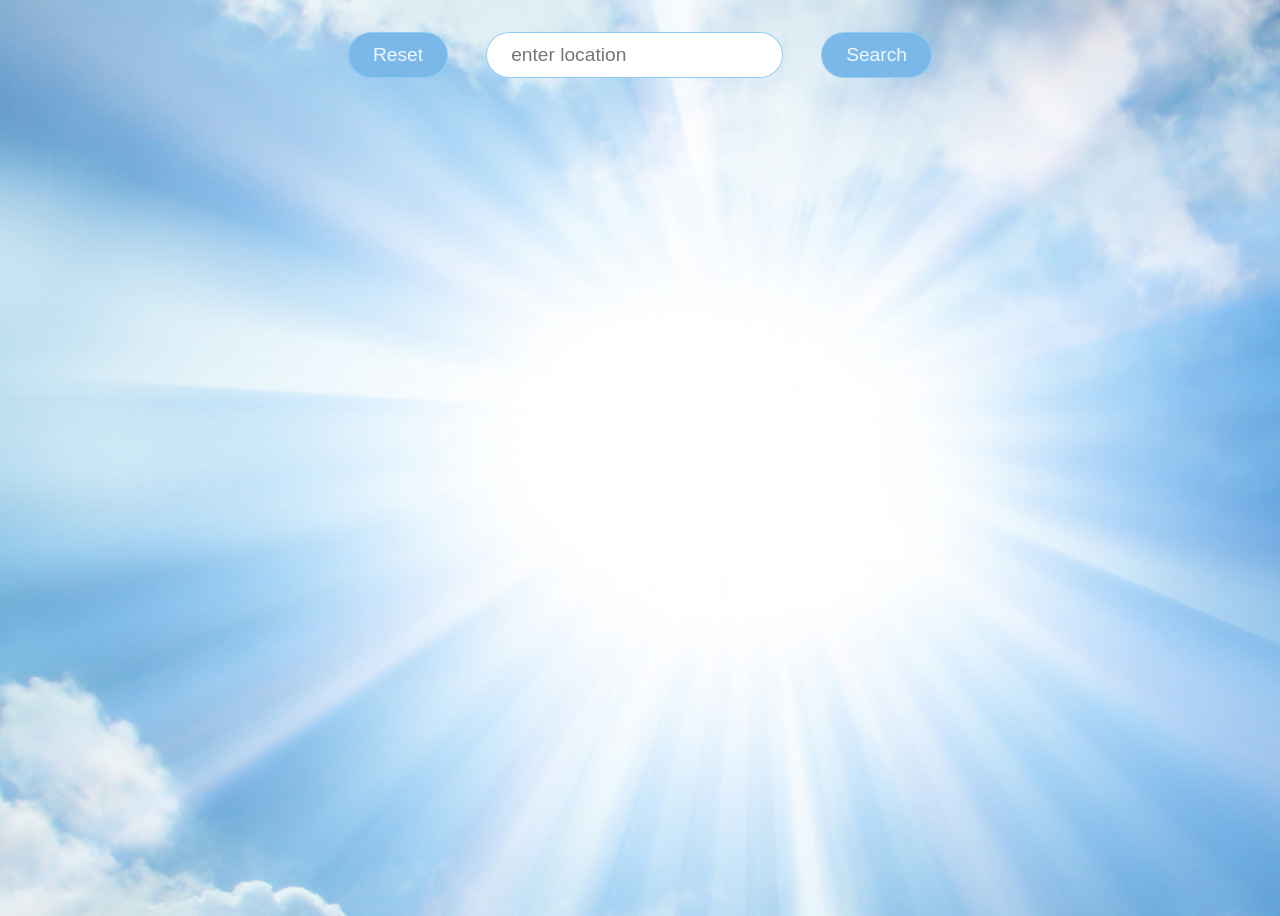
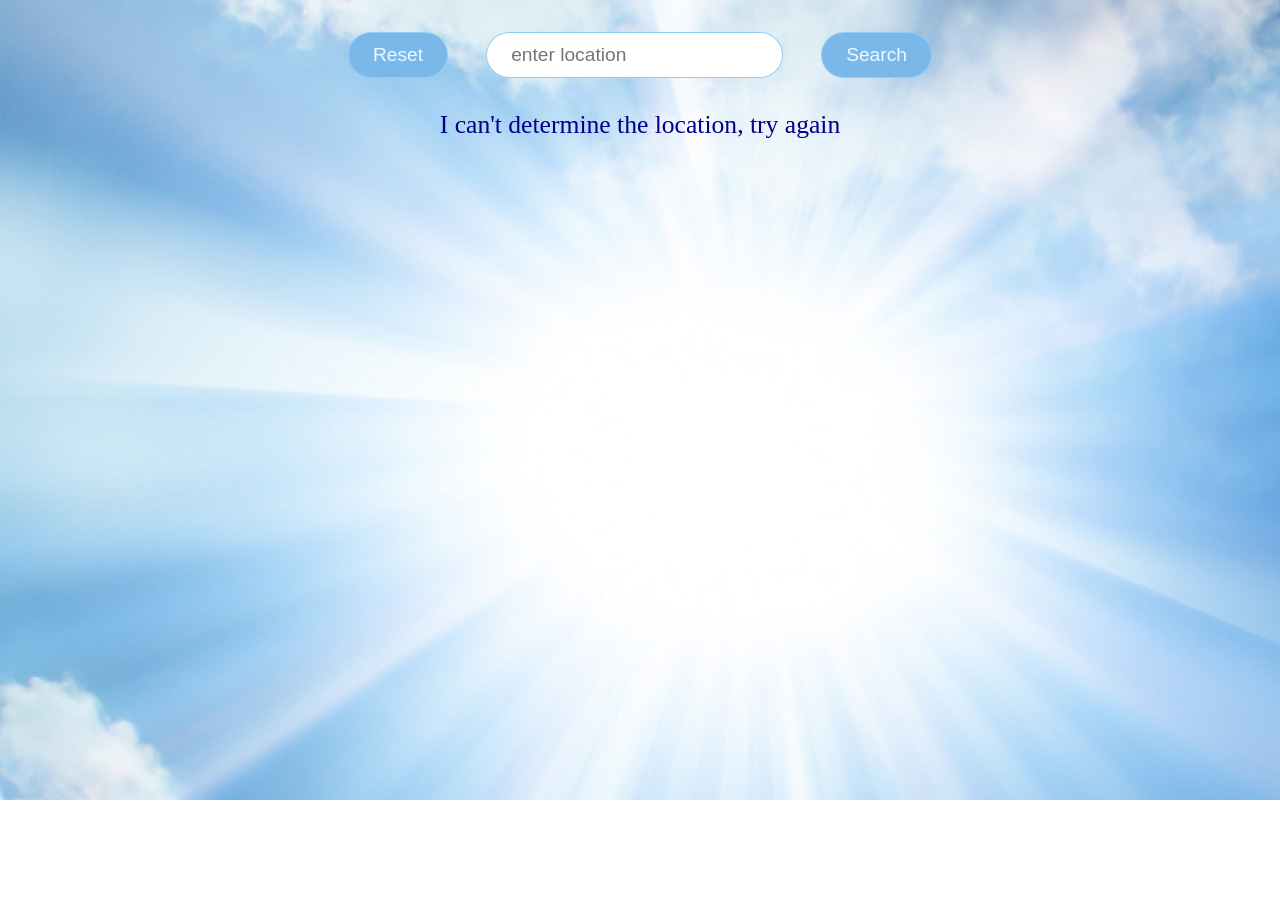
Before and after one commit to Mariklimova/weather-dashboard, a React (Vite) app in the folder client/: page / in a window 1280 px wide. After the commit the page ends 800 px from the top, so only its background shows below. Built offline with nearby package versions, Linux system fonts and the light colour scheme; no server answers; the HTML template or start-up script is replaced by a standard one.

Commit message:
added checks

```diff
--- a/client/src/App.jsx
+++ b/client/src/App.jsx
@@ -1,6 +1,6 @@
 import { useEffect, useState } from 'react'
 import axios from 'axios'
-import style from './app.module.css'
+// import style from './app.module.css'
 import SearchForm from './components/SearchForm/SearchForm';
 import WeatherDisplay from './components/WeatherDisplay/WeatherDisplay';
 
@@ -8,14 +8,23 @@ import WeatherDisplay from './components/WeatherDisplay/WeatherDisplay';
 const keyApi = '282c885c813671f84ff97415ce72cc05'
 
 function App() {
-  const [location, setLocation] = useState(localStorage.getItem('nameCity')||'');
-  const [weather, setWeather] = useState({})
+  const [location, setLocation] = useState(localStorage.getItem('nameCity') || '');
+  const [weather, setWeather] = useState({});
+  const [checkData, setCheckData] = useState(true);
+
 
 
   const getData = async () => {
-    const response = await axios.get(`https://api.openweathermap.org/data/2.5/weather?q=${location}&appid=${keyApi}`)
-    localStorage.setItem('nameCity', location)
-    setWeather(response.data);
+    try {
+      const response = await axios.get(`https://api.openweathermap.org/data/2.5/weather?q=${location}&appid=${keyApi}`);
+      localStorage.setItem('nameCity', location)
+      setWeather(response.data);
+      setCheckData(true);
+
+    } catch (error) {
+      setCheckData(false);
+
+    }
   }
 
   useEffect(() => {
@@ -25,8 +34,9 @@ function App() {
 
   return (
     <>
-      <SearchForm setLocation={setLocation} setWeather={setWeather} />
-      <WeatherDisplay weather={weather} />
+      <SearchForm setLocation={setLocation} setWeather={setWeather} checkData={checkData} setCheckData={setCheckData} />
+
+      {checkData ? <WeatherDisplay weather={weather} /> : null}
     </>
   )
 }
--- a/client/src/components/SearchForm/SearchForm.jsx
+++ b/client/src/components/SearchForm/SearchForm.jsx
@@ -1,7 +1,7 @@
 import { useState } from 'react';
 import style from './search.module.css'
 
-function SearchForm({ setLocation, setWeather }) {
+function SearchForm({ setLocation, setWeather, checkData, setCheckData }) {
     const [city, setCity] = useState('');
 
 
@@ -9,13 +9,16 @@ function SearchForm({ setLocation, setWeather }) {
         <div className={style.search}>
 
             <button onClick={() => {
-                setWeather({})
-                setCity('')
+                setWeather({});
+                setCity('');
+                setCheckData(true)
             }}>Reset</button>
 
             <input value={city} type="text" onChange={(e) => setCity(e.target.value)} placeholder='enter location' />
             <button onClick={() => setLocation(city)}>Search</button>
+
         </div>
+        <div> {!checkData ? <p className={style.error}>I can't determine the location, try again</p> : null}</div>
     </>
 }
 export default SearchForm
--- a/client/src/components/SearchForm/search.module.css
+++ b/client/src/components/SearchForm/search.module.css
@@ -6,13 +6,17 @@
     margin: 1rem 18rem;
 }
 
+.error {
+    font-size: 1.6rem;
+    color:darkblue;
+    text-align: center;
+}
 .search input {
     padding: .7rem 1.5rem;
     font-size: 1.2rem;
     border-radius: 25px;
     border: 1px solid rgba(144, 207, 244, 0.982);
     background: rgb(255, 255, 255);
-
 }
 
 .search button {
--- a/client/src/components/WeatherDisplay/weather.module.css
+++ b/client/src/components/WeatherDisplay/weather.module.css
@@ -29,7 +29,7 @@
     padding: 1rem;
     border-radius: 12px;
     background-color: rgba(255, 255, 255, 0.5);
-    margin-top: 420px;
+    margin-top: 40%;
 }
 
 .bold {
```
